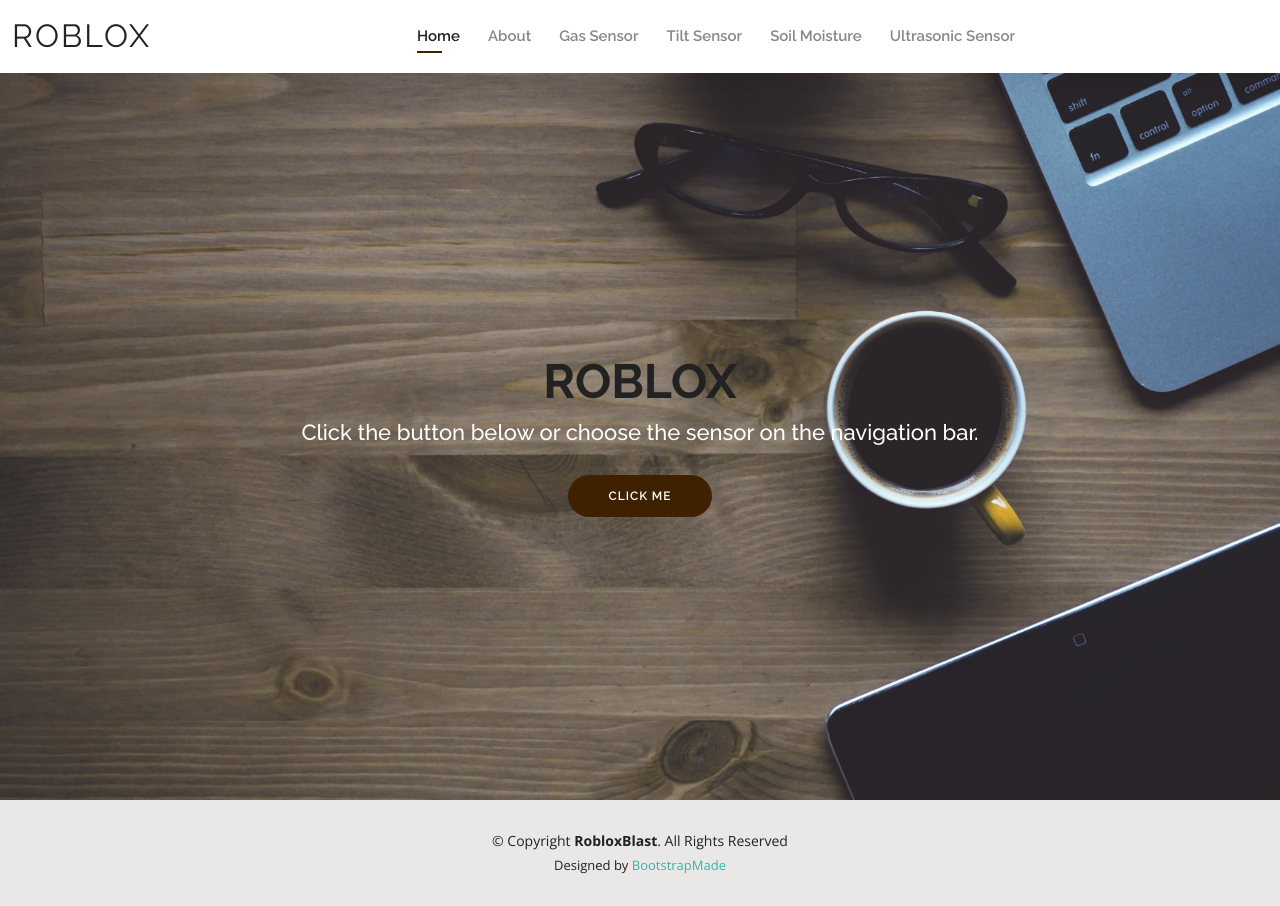
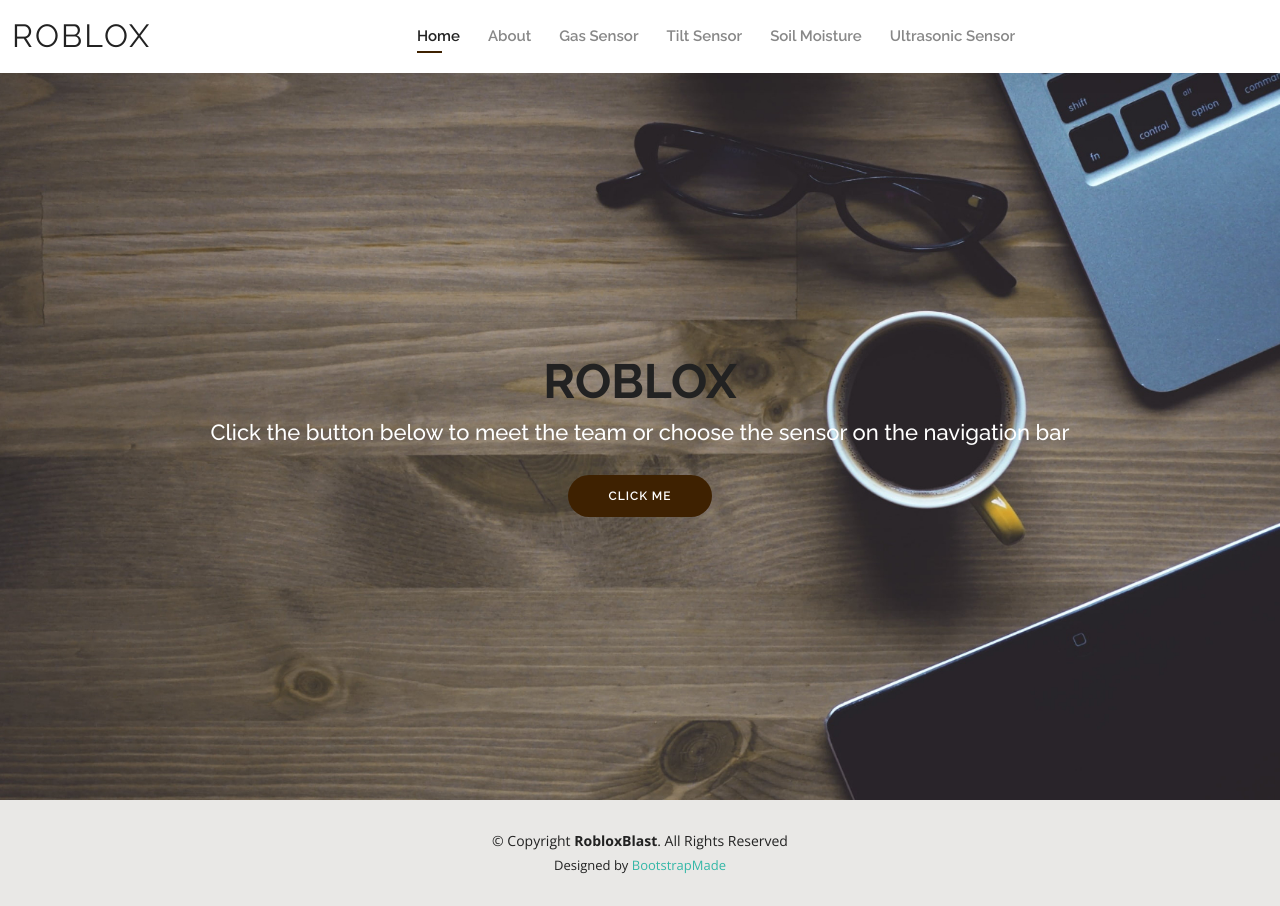
Before and after one commit to naznajmuddin/robloxblast, a plain HTML site: page index.html in a window 1280 px wide. Drawn offline with nearby package versions, Linux system fonts and the light colour scheme.

Commit message:
update indexhtml

```diff
--- a/index.html
+++ b/index.html
@@ -74,7 +74,7 @@
   <section id="hero" class="d-flex align-items-center">
     <div class="container d-flex flex-column align-items-center" data-aos="zoom-in" data-aos-delay="100">
       <h1>ROBLOX</h1>
-      <h2>Click the button below or choose the sensor on the navigation bar.</h2>
+      <h2>Click the button below to meet the team or choose the sensor on the navigation bar</h2>
       <a href="about.html" class="btn-about">Click Me</a>
     </div>
   </section><!-- End Hero -->
```
